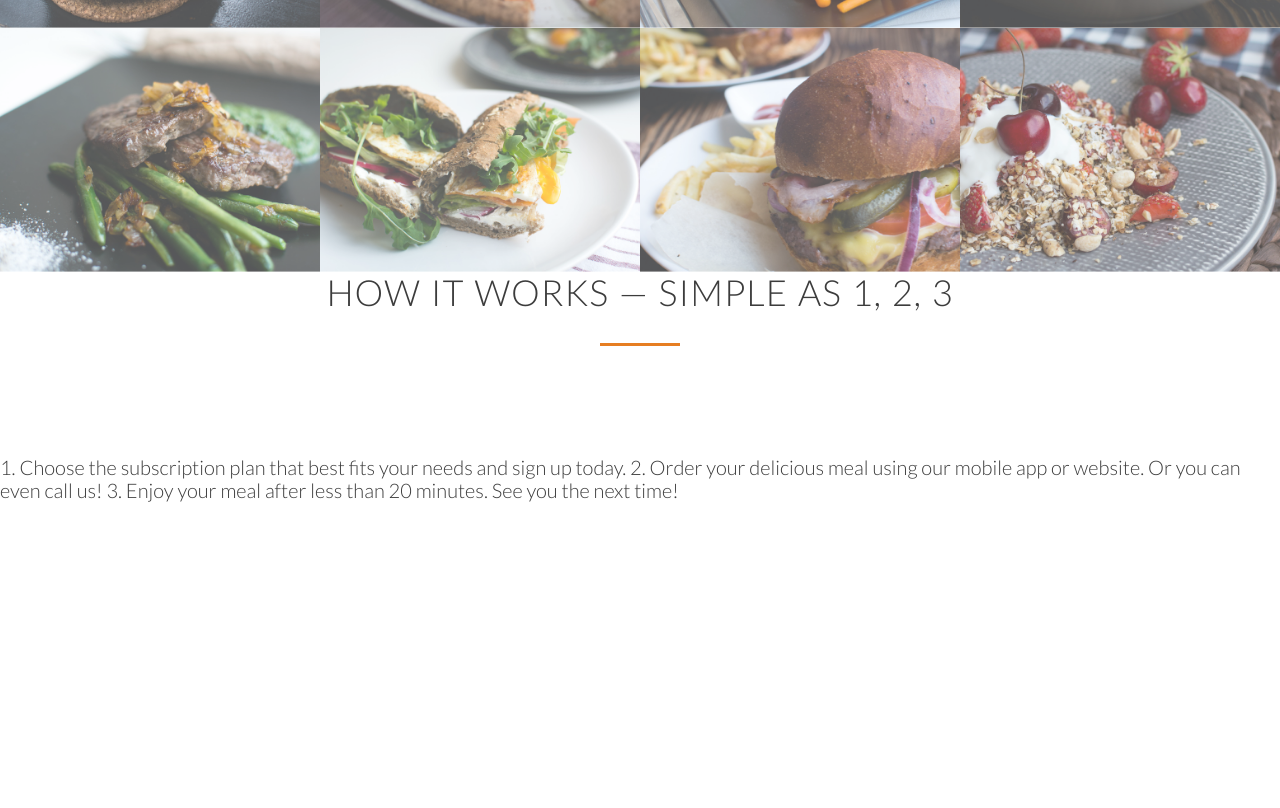
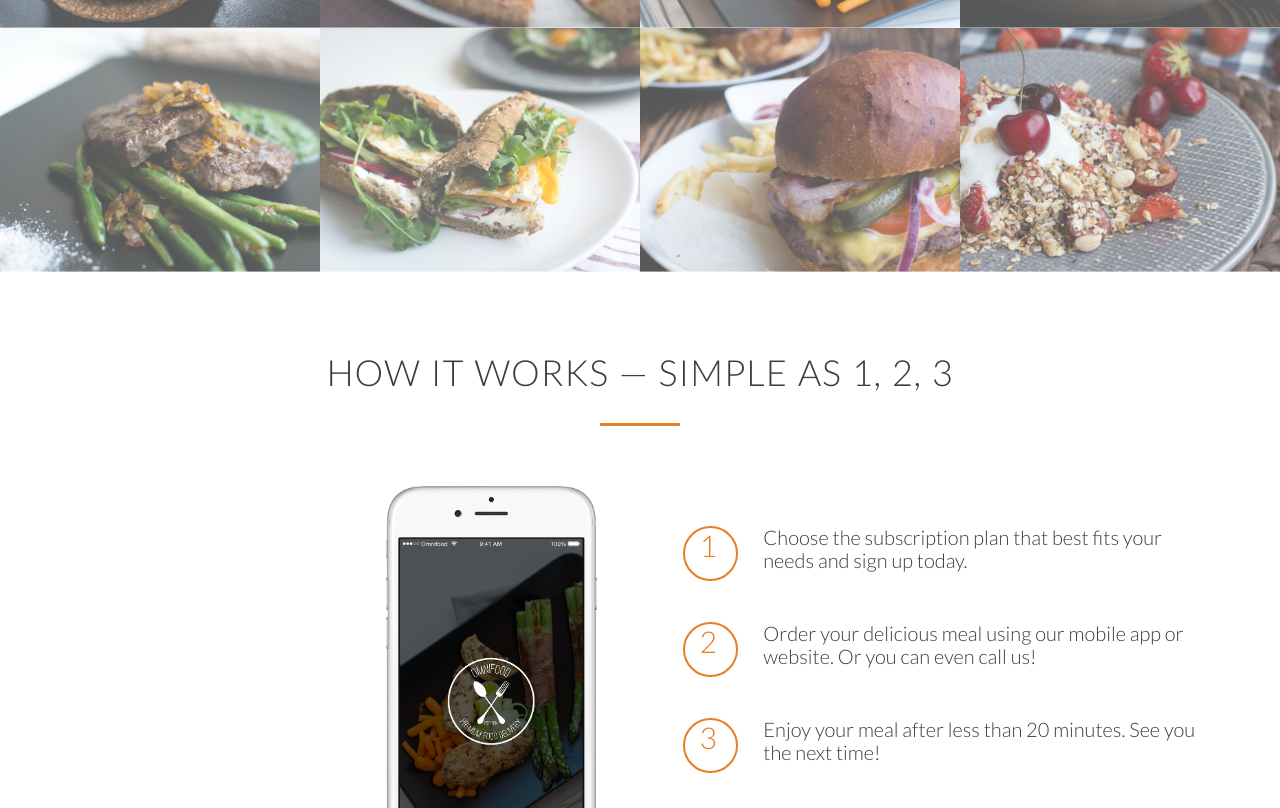
Before and after one commit to bokks/Omnifood, a plain HTML site: page index.html in a window 1280 px wide. Shown: the part 1702-2510 px from the top of the page. Before the commit the page ends 2204 px from the top, so only its background shows below. Drawn offline with Linux system fonts and the light colour scheme; files whose address does not match are found by name.

Commit message:
How it works

```diff
--- a/index.html
+++ b/index.html
@@ -98,6 +98,7 @@
     </section>
 
     <section class="section-meals">
+
         <ul class="meals-showcase">
             <li> <figure class="meal-photo"><img src="resources/images/1.jpg" alt="Korean bibimbap with egg and vegetables" /></figure></li>
             <li><figure class="meal-photo"> <img src="resources/images/2.jpg" alt="Simple italian pizza with cherry tomatoes"/></figure> </li>
@@ -115,22 +116,43 @@
         </ul>
 
 
+
+
     </section>
 
     <section class="section-steps">
             <div class="row">
                 <h2>How it works &mdash; Simple as 1, 2, 3
- </h2>
-                <ul class="">
+                </h2>
 
-
-
-                </ul>
 
 
 
 
             </div>
+        <div class="row">
+            <div class="col span-1-of-2 steps-box" >
+                <img src="resources/images/app-iPhone.png" alt='Iphone App Screenshot' class="app-screen"/>
+            </div>
+            <div class="col span-1-of-2 steps-box">
+                <div class="works-step">
+                    <div>1</div>
+                    <p>Choose the subscription plan that best fits your needs and sign up today.</p>
+                </div>
+                <div class="works-step">
+                    <div>2</div>
+                    <p>Order your delicious meal using our mobile app or website. Or you can even call us!</p>
+                </div>
+                <div class="works-step">
+                    <div>3</div>
+                    <p>Enjoy your meal after less than 20 minutes. See you the next time!</p>
+                </div>
+                <a href="#" class="btn-app"><img src="resources/images/download-app-android.png" alt="Download Android app"/></a>
+                <a href="#" class="btn-app"><img src="resources/images/download-app.svg" alt="Download iOS app"/></a>
+
+            </div>
+
+        </div>
 
 
 
@@ -138,7 +160,3 @@
 </body>
 
 </html>
-
-1.	Choose the subscription plan that best fits your needs and sign up today.
-2.	Order your delicious meal using our mobile app or website. Or you can even call us!
-3.	Enjoy your meal after less than 20 minutes. See you the next time!
--- a/resources/css/styles.css
+++ b/resources/css/styles.css
@@ -227,17 +227,19 @@ header {
 
 /*-----------------------------*/
 
-/* SECTION FEATURES */
+/* SECTION MEALS */
 
 /*-----------------------------*/
 
 
 .section-meals{
     padding:0;
+
 }
 .meals-showcase{
     list-style: none;
     width:100%;
+    overflow: hidden;
 
 }
 
@@ -271,3 +273,51 @@ header {
     transform: scale(1.15);
     opacity:1;
 }
+
+
+/*-----------------------------*/
+
+/* SECTION HOW IT WORKS */
+
+/*-----------------------------*/
+
+.section-steps{
+
+}
+.steps-box{
+}
+
+.steps-box:first-child{
+    padding-right:3%;
+    text-align: right;
+    margin-top:30px;
+
+}
+
+.steps-box:last-child{
+    padding-left:3%;
+    margin-top:70px;
+
+}
+
+.app-screen{
+    width:40%;
+}
+
+.works-step {
+    margin-bottom:50px;
+}
+
+.works-step div{
+    color:#e67e22;
+    border:2px solid #e67e22;
+    display: inline-block;
+    width:55px;
+    border-radius:50%;
+    height:55px;
+    text-align: center;
+    font-size: 150%;
+    padding-right:5px;
+    float:left;
+    margin-right:25px;
+}
```
